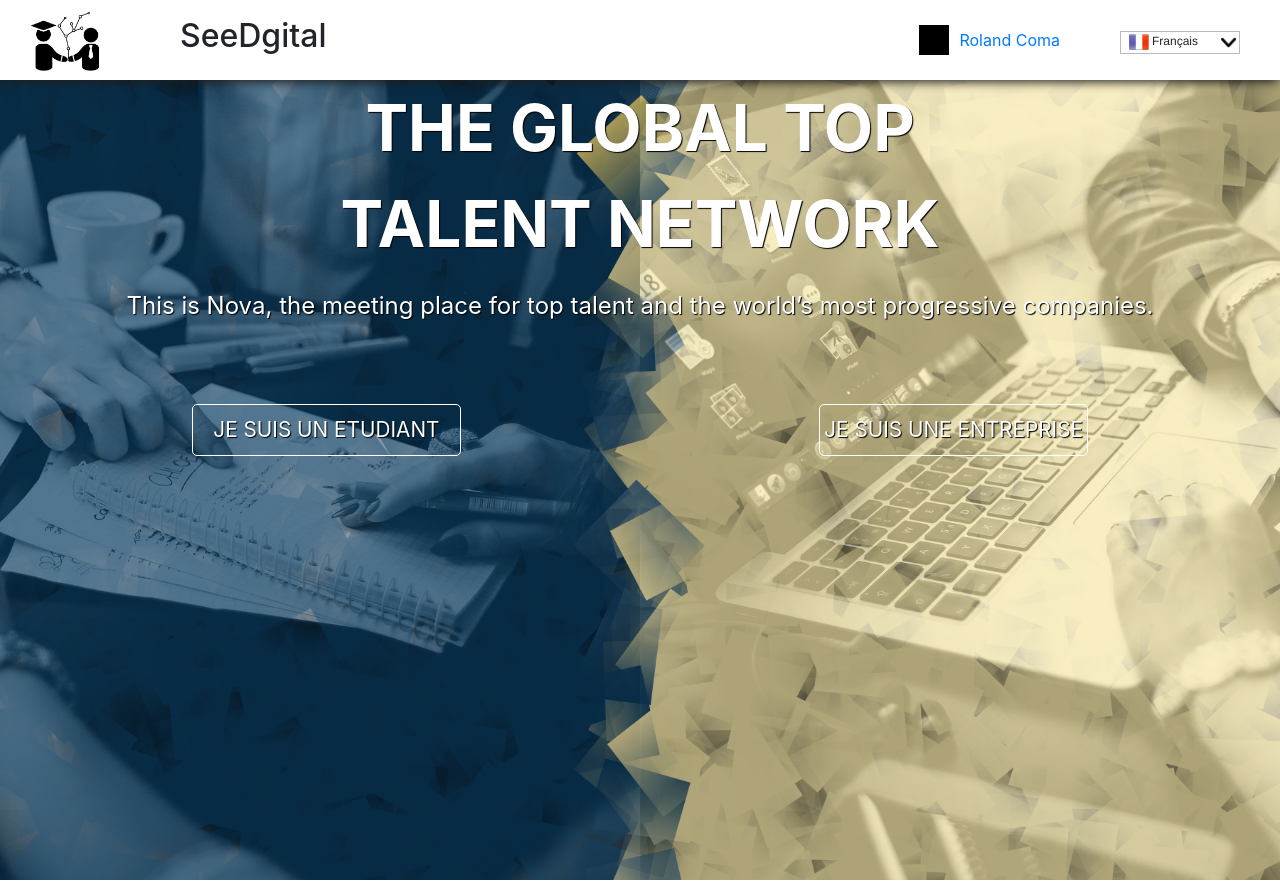
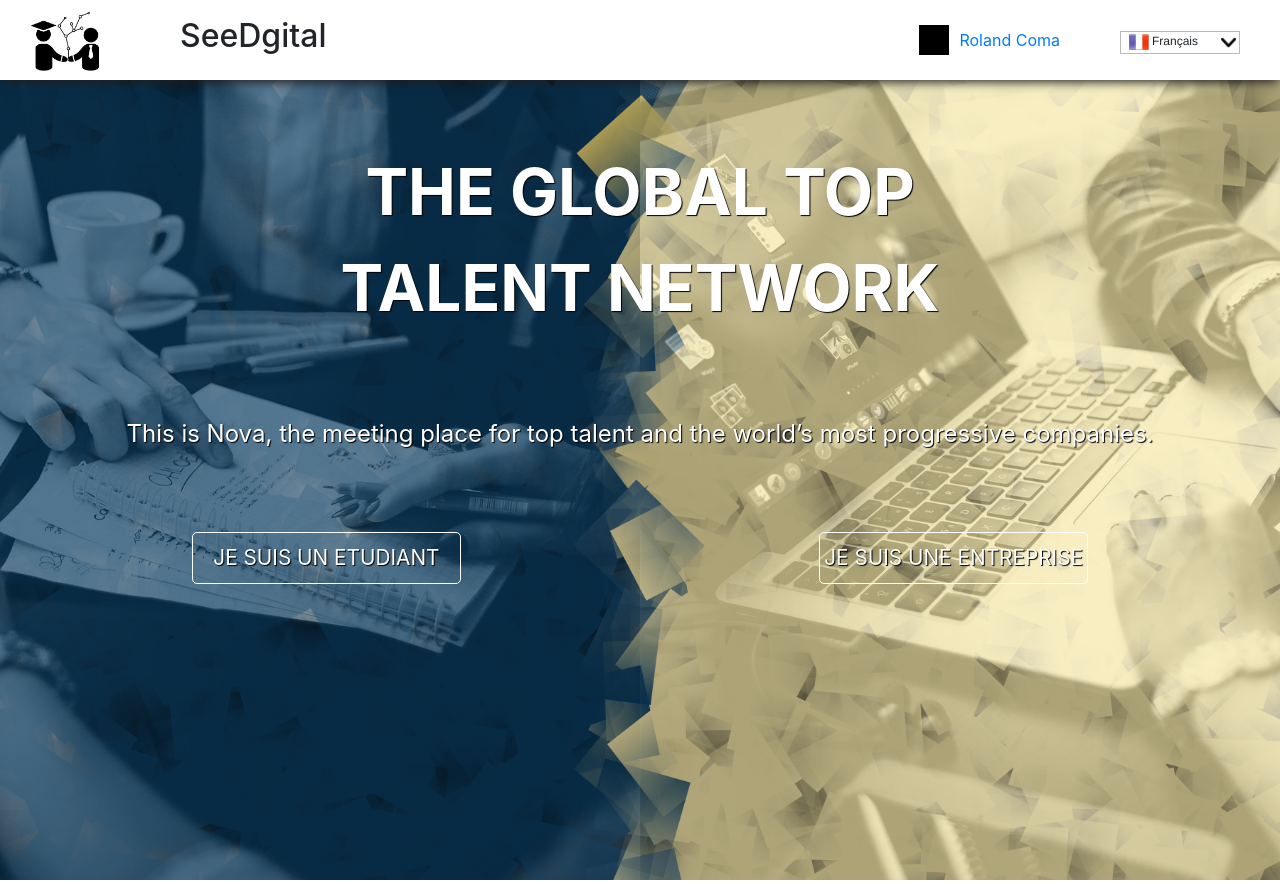
Before and after one commit to Hell0ow/startup-weekend-groupe-12, a PHP site: page / in a window 1280 px wide. Shown: the top 884 px of the page. Run offline with PHP 8.4, Linux system fonts and the light colour scheme.

Commit message:
fdsqfdsqfdsqf

```diff
--- a/css/style.css
+++ b/css/style.css
@@ -70,6 +70,7 @@ header
 {
 	display: flex;
 	justify-content: center;
+	padding-top: 5%;
 }
 
 #header_title
@@ -80,11 +81,12 @@ header
 	font-weight: bold;
 	text-align: center;
 	text-shadow: 1px 1px 1px black;
-	height: auto,
+	height: auto;
 }
 
 #header_under_title
 {
+	padding-top: 5%;
 	text-align: center;
 	font-size: 1.5em;
 	color: white;
```
Also changed, not shown: assets/img/office3-3-blue.jpg.
